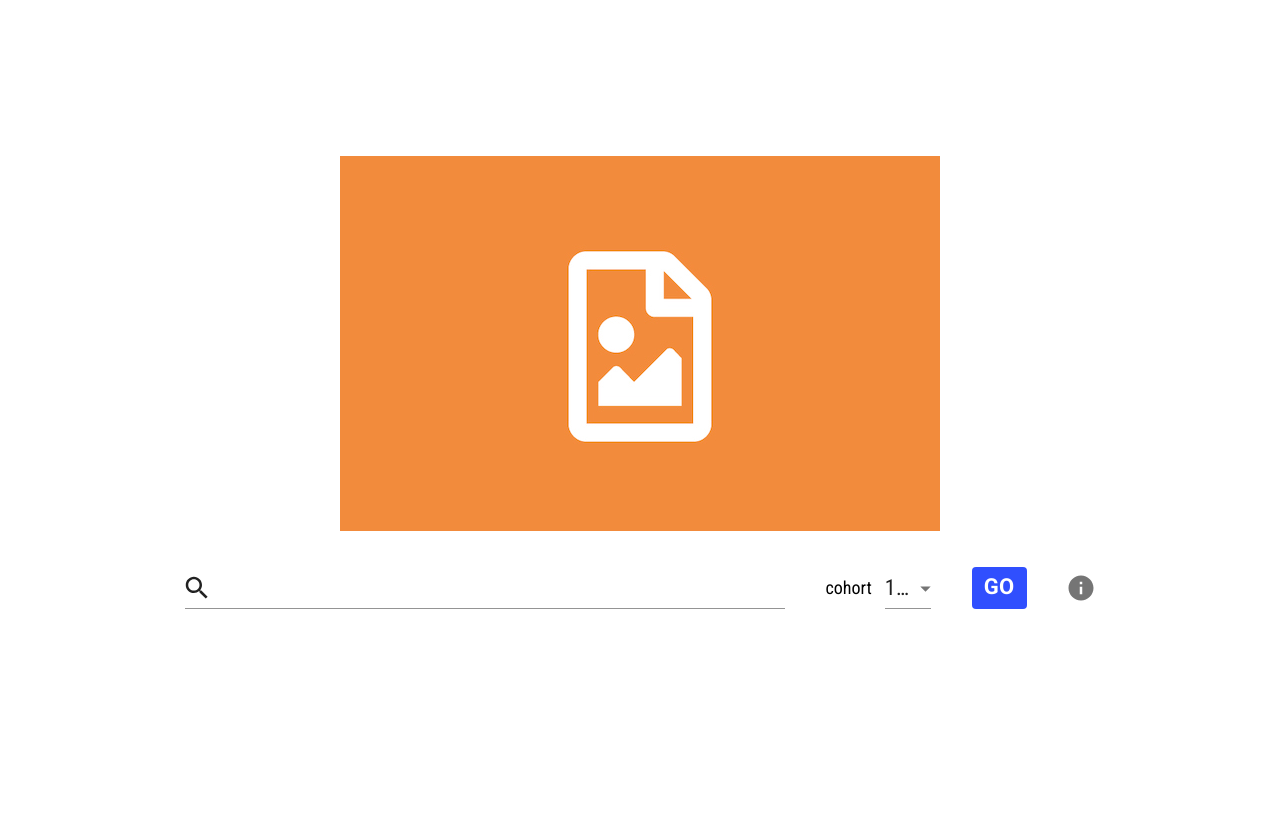
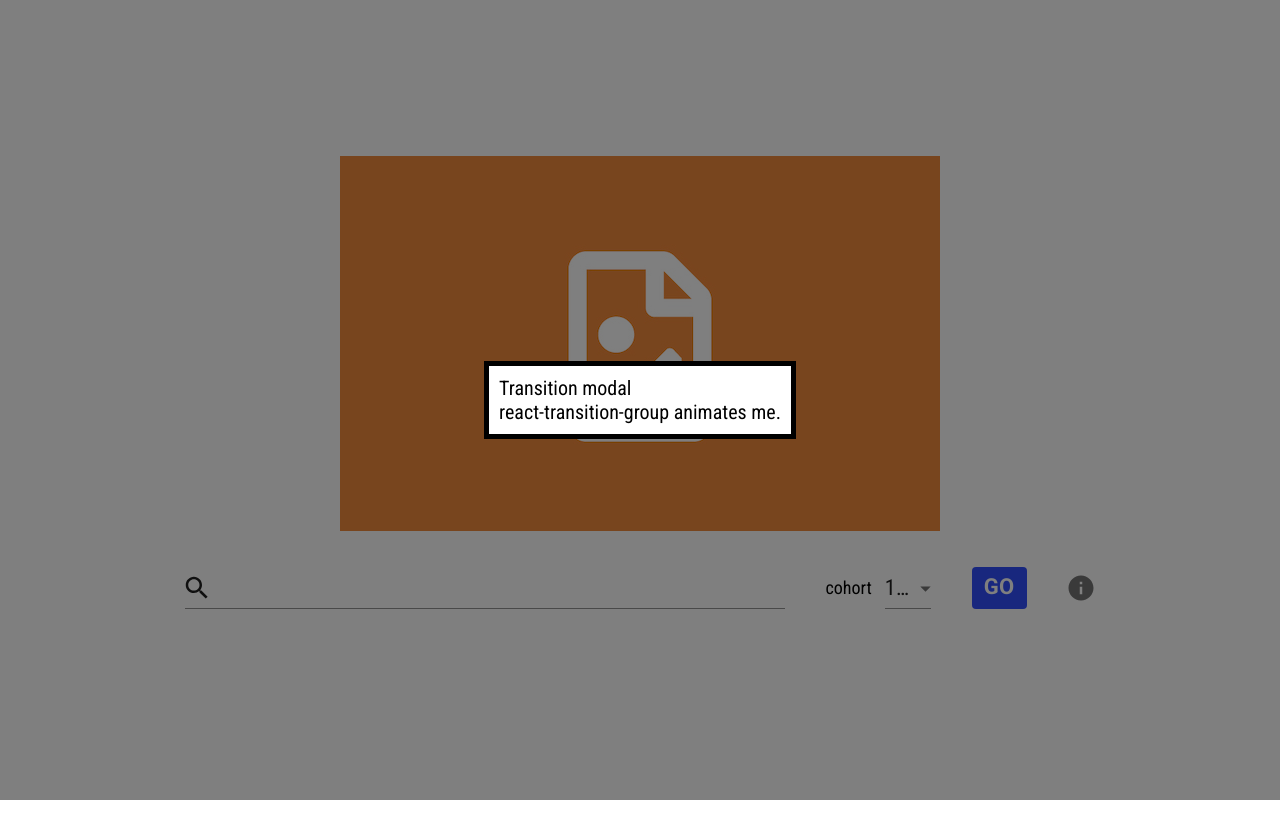
Before and after one commit to colebillys19/whiskly, a React (Create React App) app: page / in a window 1280 px wide. Both pictures are taken after a click on the button 1081 px from the left and 587 px from the top of the page. Built offline with nearby package versions, Linux system fonts and the light colour scheme.

Commit message:
add info modal

```diff
--- /dev/null
+++ b/src/components/InfoModal/ModalContent.js
@@ -0,0 +1,12 @@
+import React, { forwardRef } from 'react';
+
+import { ModalContentWrapper } from './styles';
+
+const ModalContent = forwardRef((props, ref) => (
+  <ModalContentWrapper ref={ref} {...props}>
+    <h2 id="info-modal">Transition modal</h2>
+    <p id="describes-how-to-search">react-transition-group animates me.</p>
+	</ModalContentWrapper>
+));
+
+export default ModalContent;
--- /dev/null
+++ b/src/components/InfoModal/index.js
@@ -0,0 +1,27 @@
+import React from 'react';
+import T from 'prop-types';
+import Backdrop from '@material-ui/core/Backdrop';
+import Fade from '@material-ui/core/Fade';
+
+import ModalContent from './ModalContent';
+import { StyledModal } from './styles';
+
+const InfoModal = ({ handleModalClose, open }) => (
+  <StyledModal
+    aria-describedby="describes-how-to-search"
+    aria-labelledby="info-modal"
+    BackdropComponent={Backdrop}
+    BackdropProps={{ timeout: 300 }}
+    closeAfterTransition
+    onClose={handleModalClose}
+    open={open}
+    >
+    <Fade in={open} timeout={300}>
+      <ModalContent />
+    </Fade>
+  </StyledModal>
+);
+
+InfoModal.propTypes = { handleModalClose: T.func.isRequired, open: T.bool.isRequired };
+
+export default InfoModal;
--- /dev/null
+++ b/src/components/InfoModal/styles.js
@@ -0,0 +1,15 @@
+import styled from 'styled-components';
+import Modal from '@material-ui/core/Modal';
+
+export const StyledModal = styled(Modal)`
+  align-items: center;
+  display: flex;
+  justify-content: center;
+`;
+
+export const ModalContentWrapper = styled.div`
+  background-color: white;
+  border: 0.5rem solid #000;
+  outline: none;
+  padding: 1rem;
+`;
--- a/src/components/LandingView/index.js
+++ b/src/components/LandingView/index.js
@@ -1,10 +1,23 @@
-import React from 'react';
+import React, { useState, Fragment } from 'react';
 
 import SearchForm from '../SearchForm';
+import InfoModal from '../InfoModal';
 import PlaceholderImage from '../../images/placeholder.jpg';
 import { breakpointStyles, StyledImage, StyledSection } from './styles';
 
-const LandingView = () => (
+const LandingView = () => {
+  const [open, setOpen] = useState(false);
+
+  const handleModalOpen = () => {
+    setOpen(true);
+  };
+
+  const handleModalClose = () => {
+    setOpen(false);
+  };
+
+  return (
+    <Fragment>
       <StyledSection>
         <StyledImage
           image={PlaceholderImage}
@@ -12,8 +25,11 @@ const LandingView = () => (
           ratio="62.5%"
           width="60rem"
         />
-    <SearchForm />
+        <SearchForm handleModalOpen={handleModalOpen} />
       </StyledSection>
+      <InfoModal handleModalClose={handleModalClose} open={open} />
+    </Fragment>
   );
+};
 
 export default LandingView;
--- a/src/components/SearchForm/index.js
+++ b/src/components/SearchForm/index.js
@@ -1,4 +1,5 @@
 import React from 'react';
+import T from 'prop-types';
 import InfoIcon from '@material-ui/icons/Info';
 
 import {
@@ -10,7 +11,7 @@ import {
 import CohortSelect from './CohortSelect';
 import SearchField from './SearchField';
 
-const SearchForm = () => (
+const SearchForm = ({ handleModalOpen }) => (
   <StyledForm>
     <SearchField />
     <StyleWrapper>
@@ -22,11 +23,13 @@ const SearchForm = () => (
       >
         GO
       </StyledButton>
-      <StyledIconButton>
+      <StyledIconButton onClick={handleModalOpen} type="button">
         <InfoIcon />
       </StyledIconButton>
     </StyleWrapper>
   </StyledForm>
 );
 
+SearchForm.propTypes = { handleModalOpen: T.func.isRequired };
+
 export default SearchForm;
```
Lines whose indentation alone changed are shown as unchanged.
